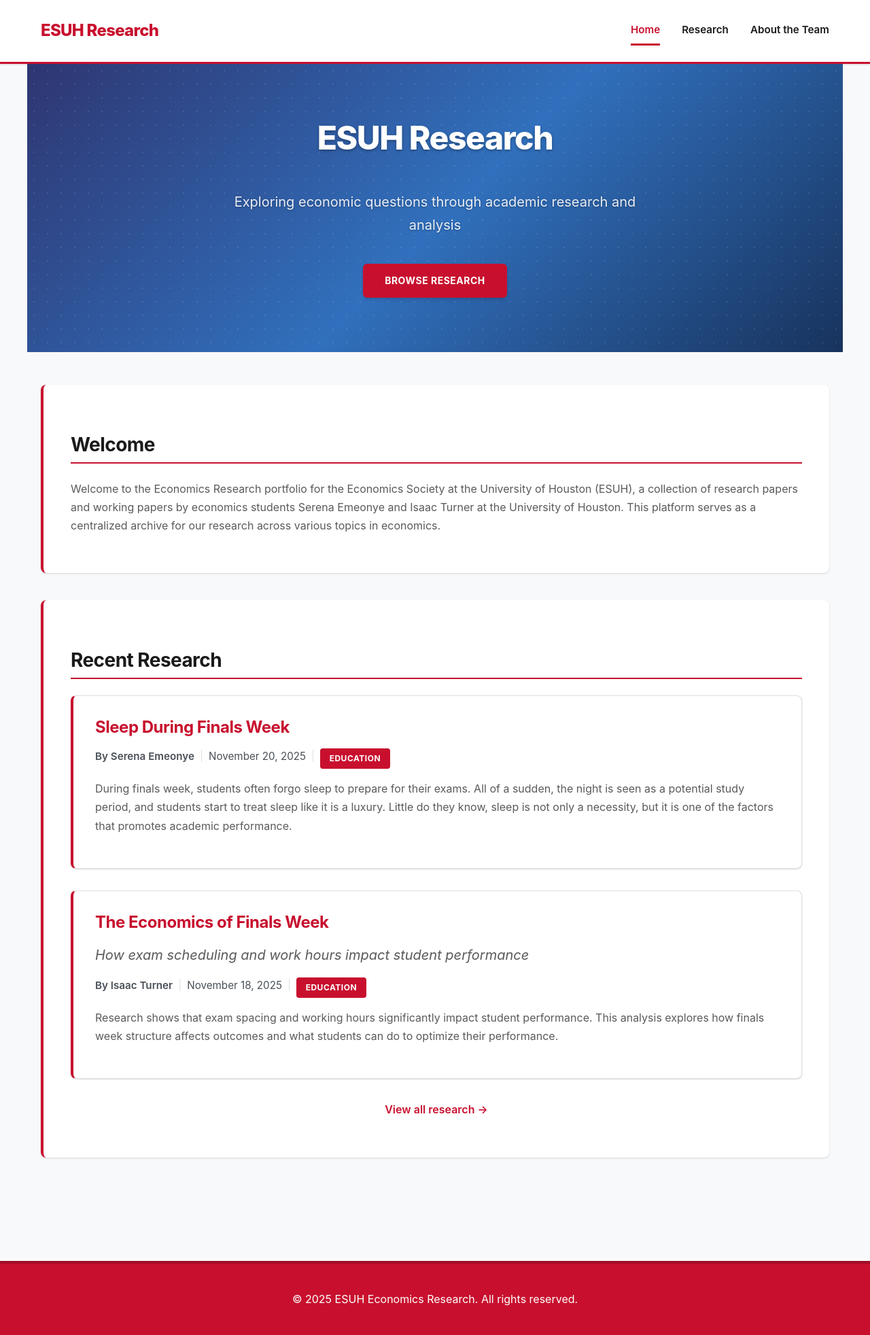
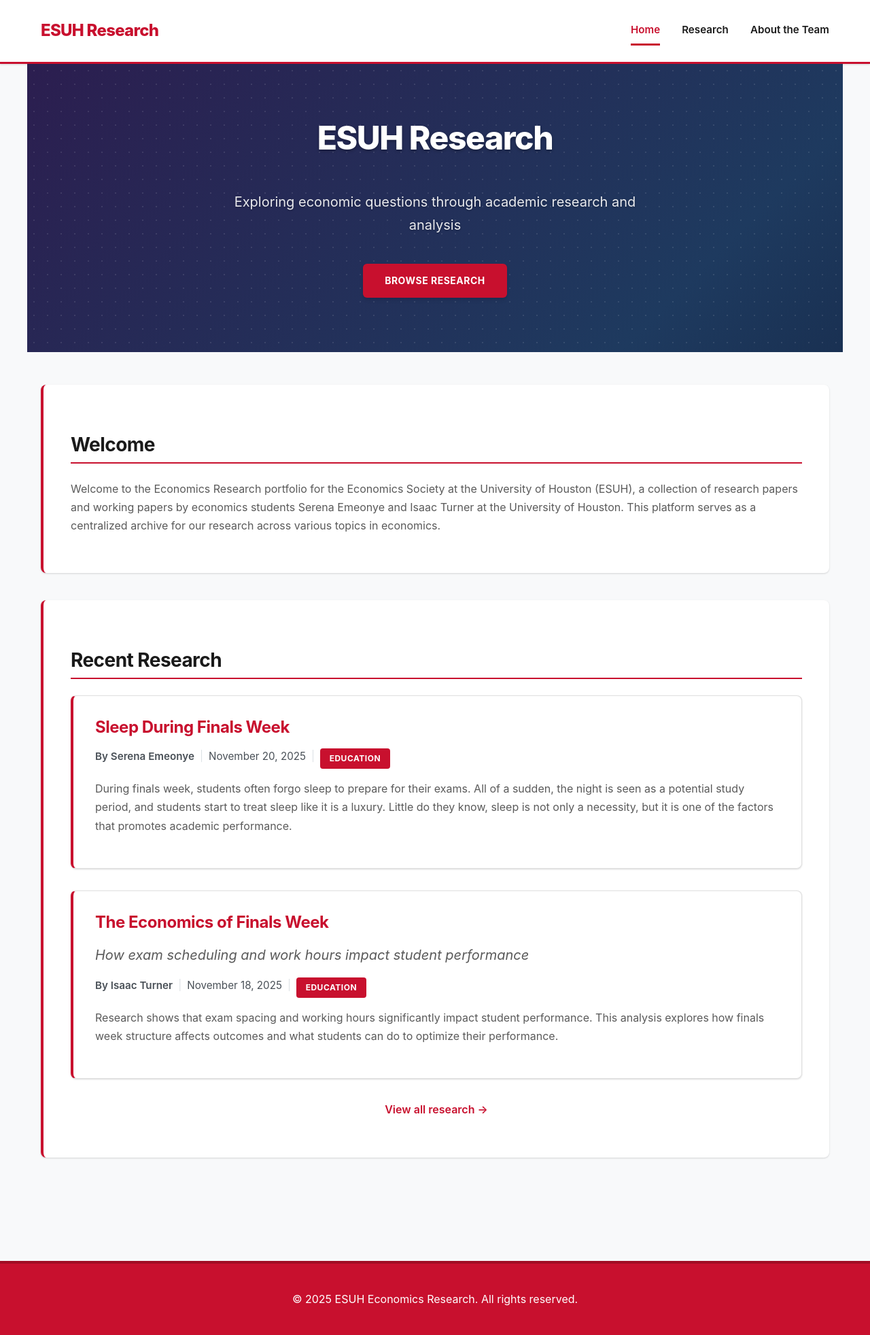
Before and after one commit to econsociety/esuh, a Jekyll site: the page built from index.html, in a window 1280 px wide. Shown: the whole page at 68% size. Built offline with Jekyll 4.4.1, drawn with Linux system fonts in a browser that asks for light colours.

Commit message:
Update main.css

```diff
--- a/assets/css/main.css
+++ b/assets/css/main.css
@@ -158,9 +158,9 @@
   position: relative;
   overflow: hidden;
   /* Animated gradient background */
-  background: linear-gradient(135deg, #0a1128, #1a2332, #2d1b4e, #3170BD, #0a1128);
-  background-size: 300% 300%;
-  animation: gradientShift 10s ease infinite;
+  background: linear-gradient(135deg, #0a1128, #1a2332, #2d1b4e, #1e3a5f, #0a1128);
+  background-size: 350% 350%;
+  animation: gradientShift 18s ease infinite;
 }
 
 /* Dot grid overlay */
```
